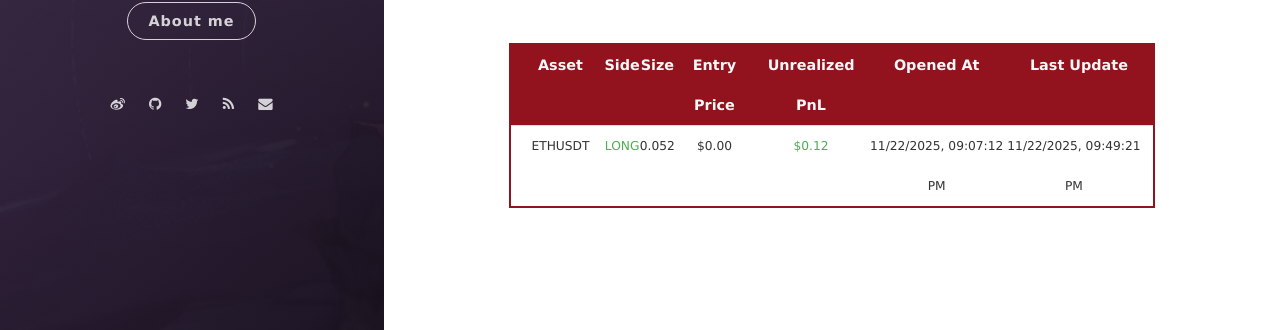
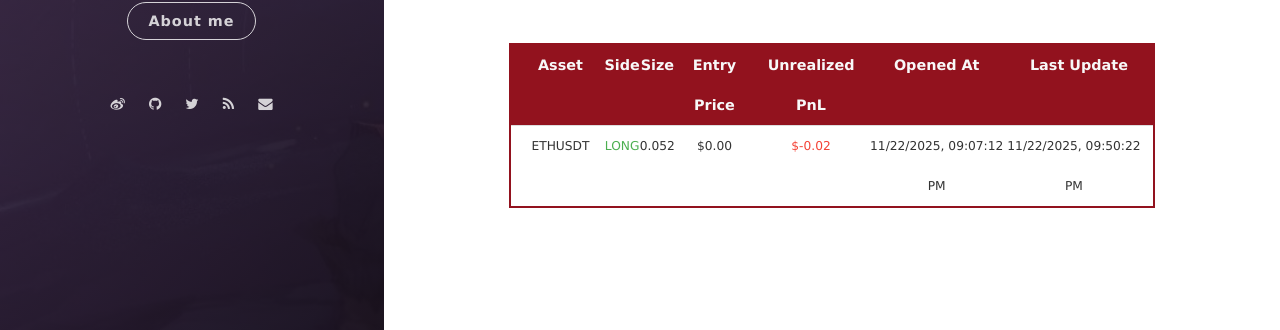
Before and after one commit to leeyegy/leeyegy.github.io, a Jekyll site: the page built from live-trading.html, in a window 1280 px wide. Shown: the part 556-886 px from the top of the page. Built offline with Jekyll 4.4.1, drawn with Linux system fonts in a browser that asks for light colours; nearby versions of some CDN libraries.

Commit message:
AccountMonitor: refresh positions 2025-11-23T05:50:22+08:00

```diff
--- a/assets/data/binance/positions.json
+++ b/assets/data/binance/positions.json
@@ -4,8 +4,8 @@
     "side": "LONG",
     "size": 0.052,
     "entryPrice": 0.0,
-    "unrealizedPnl": 0.12078511,
+    "unrealizedPnl": -0.01976,
     "openedAt": "2025-11-23T05:07:12+08:00",
-    "reportedAt": "2025-11-23T05:49:21+08:00"
+    "reportedAt": "2025-11-23T05:50:22+08:00"
   }
 ]
```
